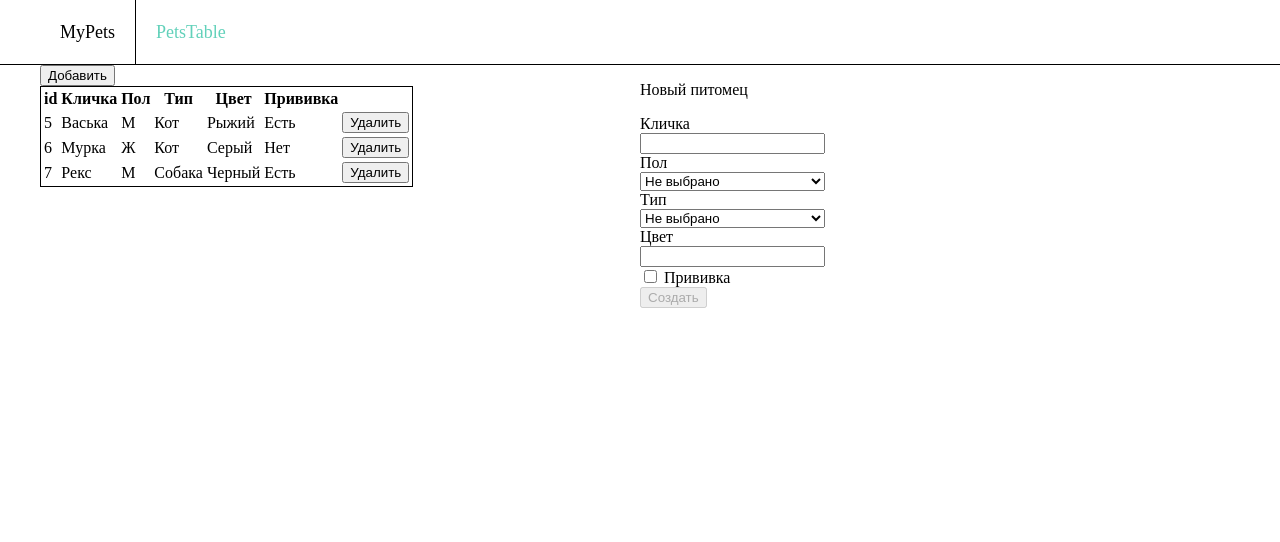
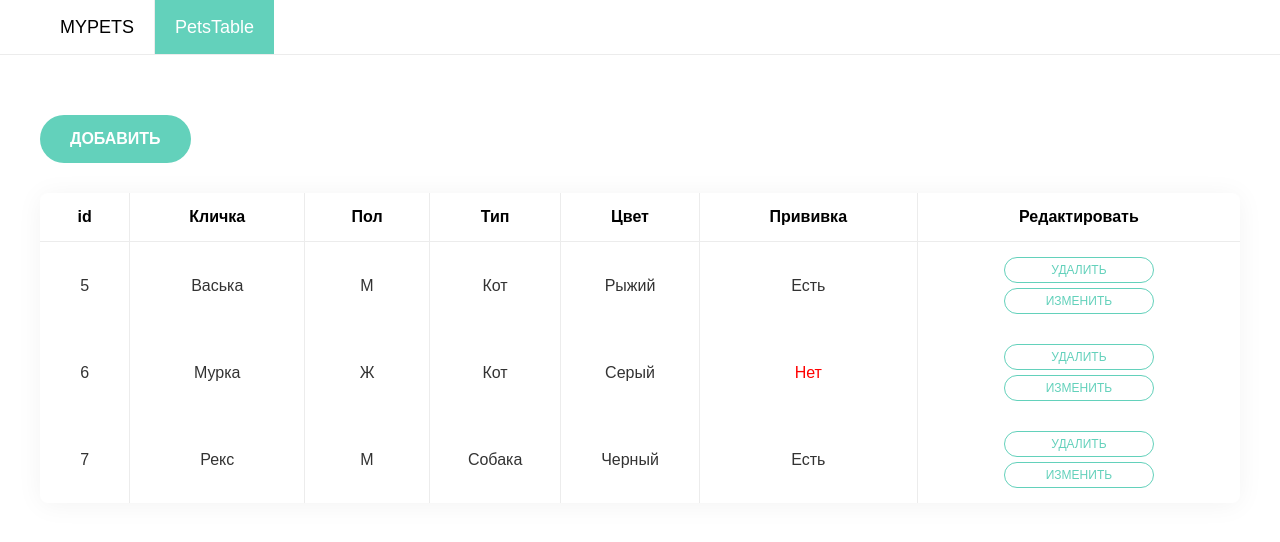
Before and after one commit to tsygvintseva/test-ng-app, an Angular app: page /pets-table in a window 1280 px wide. Shown: the top 542 px of the page. Built offline with nearby package versions, Linux system fonts and the light colour scheme.

Commit message:
added form logic and some styles

```diff
--- a/src/app/app-routing.module.ts
+++ b/src/app/app-routing.module.ts
@@ -1,9 +1,13 @@
 import { NgModule } from '@angular/core';
 import { Routes, RouterModule } from '@angular/router';
 
+import { IndexComponent } from './index/index.component';
 import { PetsTableComponent } from './pets-table/pets-table.component';
 
+
 const routes: Routes = [
+  { path: '',  redirectTo: '/index', pathMatch: 'full'},
+  { path: 'index', component: IndexComponent },
   { path: 'pets-table', component: PetsTableComponent }
 ];
 
--- a/src/app/app.module.ts
+++ b/src/app/app.module.ts
@@ -6,12 +6,14 @@ import { AppRoutingModule } from './app-routing.module';
 import { AppComponent } from './app.component';
 import { MenuComponent } from './menu/menu.component';
 import { PetsTableComponent } from './pets-table/pets-table.component';
+import { IndexComponent } from './index/index.component';
 
 @NgModule({
   declarations: [
     AppComponent,
     MenuComponent,
-    PetsTableComponent
+    PetsTableComponent,
+    IndexComponent
   ],
   imports: [
     BrowserModule,
--- /dev/null
+++ b/src/app/index/index.component.html
@@ -0,0 +1 @@
+<h1 class="index__title">Это тестовый проект, чтобы закрепить навыки <a href="https://angular.io/" class="">Angular</a></h1>
--- /dev/null
+++ b/src/app/index/index.component.scss
@@ -0,0 +1,8 @@
+.index__title {
+  margin-top: 100px;
+  text-align: center;
+
+  & a {
+    color: #63D1BB;
+  }
+}
--- /dev/null
+++ b/src/app/index/index.component.ts
@@ -0,0 +1,15 @@
+import { Component, OnInit } from '@angular/core';
+
+@Component({
+  selector: 'app-index',
+  templateUrl: './index.component.html',
+  styleUrls: ['./index.component.scss']
+})
+export class IndexComponent implements OnInit {
+
+  constructor() { }
+
+  ngOnInit(): void {
+  }
+
+}
--- a/src/app/menu/menu.component.scss
+++ b/src/app/menu/menu.component.scss
@@ -1,5 +1,5 @@
 .header {
-  border-bottom: 1px solid #000;
+  border-bottom: 1px solid #ECECEC;
 }
 
 .main-nav {
@@ -9,35 +9,40 @@
 }
 
 .main-nav__logo {
-  padding: 20px;
+  padding: 15px 20px;
   margin: 0;
   font-size: 18px;
   line-height: 24px;
-  border-right: 1px solid #000;
+  border-right: 1px solid #ECECEC;
 }
 
 .main-nav__list {
   margin: 0;
-  padding: 20px;
+  padding: 0;
   list-style: none;
 }
 
 .main-nav__link {
+  display: block;
+  padding: 15px 20px;
   font-size: 18px;
   line-height: 24px;
-  color: #000;
+  color: #63D1BB;
   text-decoration: none;
 
   &:hover {
-    text-decoration: underline;
+    color: #fff;
+    background: #63D1BB;
   }
 }
 
 .main-nav__logo a {
   color: #000;
   text-decoration: none;
+  text-transform: uppercase;
 }
 
 .main-nav__link.active {
-  color: #62D1BA;
+  color: #fff;
+  background: #63D1BB;
 }
--- a/src/app/pets-table/pets-table.component.html
+++ b/src/app/pets-table/pets-table.component.html
@@ -1,8 +1,15 @@
+<div class="pets__wrap">
+
+  <button class="pets__button" (click)="click = !click" [disabled]="click">Добавить</button>
+
   <div class="pets">
-
-  <div class="pets__tableWrap">
-    <button>Добавить</button>
-    <table class="pets__table" *ngIf="pets.length > 0">
+    <div class="pets__tableWrap" [ngClass]="{ half: click, full: !click }">
+      <ng-template #elseBlock>
+        <p class="pets__tableAdd">
+          Нет питомцев
+        </p>
+      </ng-template>
+      <table class="pets__table" *ngIf="pets.length > 0; else elseBlock">
         <tr>
           <th>id</th>
           <th>Кличка</th>
@@ -10,7 +17,7 @@
           <th>Тип</th>
           <th>Цвет</th>
           <th>Прививка</th>
-        <th></th>
+          <th>Редактировать</th>
         </tr>
         <tr *ngFor="let pet of pets">
           <td class="">
@@ -28,38 +35,36 @@
           <td>
             {{pet.color}}
           </td>
-        <td>
-          <!-- {{pet.vaccine}} -->
-          <!-- <span>Есть</span>
-          <span>Нет</span> -->
+          <td [ngStyle]="{'color':pet.vaccination === true ? '#333' : '#FF0000' }">
             {{ pet.vaccination ? "Есть" : "Нет" }}
           </td>
-        <td>
-          <!-- <button (click)=changePet(pet.id)>Удалить</button> -->
-          <button (click)=deletePet(pet.id)>Удалить</button>
+          <td class="pets__buttonWrap">
+            <button class="pets__button-table" (click)=deletePet(pet.id)>Удалить</button>
+            <button class="pets__button-table">Изменить</button>
           </td>
         </tr>
       </table>
     </div>
 
-  <form class="pets__form" [formGroup]="petsForm" (ngSubmit)="onSubmit()">
+    <form class="pets__form" [formGroup]="petsForm"  [ngClass]="{ none: !click, hulf: click }">
 
-    <p class="">Новый питомец</p>
+      <h1 class="pets__form-title">{{title}}</h1>
 
       <label>
-      Кличка <input type="text" formControlName="name" required>
+        <span>Кличка</span>
+        <input type="text" formControlName="name" required>
       </label>
 
-    <label for="">
-      Пол
+      <label>
+        <span>Пол</span>
         <select formControlName="gender">
           <option value="" disabled>Не выбрано</option>
           <option *ngFor="let gender of genderArray" [ngValue]="gender">{{gender}}</option>
        </select>
       </label>
 
-    <label for="">
-      Тип
+      <label>
+        <span>Тип</span>
         <select formControlName="type">
           <option value="" disabled>Не выбрано</option>
           <option *ngFor="let type of typeArray" [ngValue]="type">{{type}}</option>
@@ -67,16 +72,17 @@
       </label>
 
       <label>
-      Цвет <input type="text" formControlName="color" required>
+        <span>Цвет</span>
+        <input type="text" formControlName="color" required>
       </label>
 
       <label class="pets__label-checkbox">
         <input class="pets__input-checkbox" type="checkbox" formControlName="vaccination">
-      Прививка
+        <span>Прививка</span>
       </label>
 
-    <button [disabled]="elName.invalid || elName.invalid || elGender.invalid || elType.invalid || elColor.invalid || elVaccine.invalid" type="submit">Cоздать</button>
+      <button class="pets__button pets__button--form" (click)="onSubmit()" (click)="click = !click" [disabled]="elName.invalid || elName.invalid || elGender.invalid || elType.invalid || elColor.invalid" type="submit">Cоздать</button>
 
     </form>
-
   </div>
+</div>
--- a/src/app/pets-table/pets-table.component.scss
+++ b/src/app/pets-table/pets-table.component.scss
@@ -1,29 +1,81 @@
 .pets {
   width: 100%;
   display: flex;
+  justify-content: space-between;
   box-sizing: border-box;
 }
 
-.pets__tableWrap {
-  width: 50%;
+.pets__tableWrap.half {
+  width: 60%;
+  transition: width 0.2s ease;
+}
+
+.pets__tableWrap.full {
+  width: 100%;
+  transition: width 0.2s ease;
 }
 
 .pets__table {
-  width: 50%;
-  border: 1px solid #000;
+  width: 100%;
+  margin-top: 30px;
+  text-align: center;
+  border-collapse: collapse;
+  background: #FFFFFF;
+  box-shadow: 0px 2px 27px rgba(0, 0, 0, 0.05);
+  border-radius: 8px;
+
+  & th {
+    padding: 15px;
+    margin: 0;
+    font-weight: 700;
+    font-size: 16px;
+    line-height: 18px;
+    color: #000000;
+    border-right: 1px solid #ECECEC;
+    border-bottom: 1px solid #ECECEC;
+
+    &:last-of-type {
+      border-right: none;
+    }
+  }
+
+  & td {
+    padding: 15px 5px;
+    margin: 0;
+    font-weight: 300;
+    font-size: 16px;
+    line-height: 20px;
+    color: #333333;
+    border-right: 1px solid #ECECEC;
+
+    &:last-of-type {
+      border-right: none;
+    }
+  }
 }
 
 .pets__form {
-  & label,
   & button {
     display: block;
   }
 
+  & label {
+    display: flex;
+    flex-direction: column;
+    margin-bottom: 10px;
+    color: #63D1BB;
+    cursor: pointer;
+    & span {
+      width: 20%;
+    }
+  }
+
   & input,
   & select {
-    display: block;
-    width: 100%;
+    margin-top: 5px;
+    padding: 10px;
     box-sizing: border-box;
+    border: 1px solid #ECECEC;
   }
 
   & input.pets__input-checkbox,
@@ -32,8 +84,88 @@
     width: auto;
   }
 }
-//
-// input.ng-pristine.ng-invalid.ng-touched,
-// input.ng-invalid.ng-dirty.ng-touched {
-//   border: 1px solid red;
-// }
+
+.pets__button {
+  padding: 15px 30px;
+  margin-top: 60px;
+  text-transform: uppercase;
+  font-weight: bold;
+  font-size: 16px;
+  text-transform: uppercase;
+  color: #FFFFFF;
+  background: #63D1BB;
+  border-radius: 40px;
+  border: none;
+  cursor: pointer;
+
+  &--form {
+    margin: 0 auto;
+    margin-top: 20px;
+    padding: 15px 50px;
+  }
+
+  &:disabled {
+    opacity: 0.4;
+    cursor: default;
+  }
+}
+
+.pets__button.disabled {
+  opacity: 0.4;
+  cursor: default;
+}
+
+.pets__button-table {
+  padding: 5px;
+  width: 150px;
+  margin: 0 auto;
+  margin-bottom: 5px;
+  font-size: 12px;
+  text-align: center;
+  color: #63D1BB;
+  text-transform: uppercase;
+  background: transparent;
+  border: 1px solid #63D1BB;
+  border-radius: 40px;
+  cursor: pointer;
+
+  &:last-of-type {
+    margin-bottom: 0;
+  }
+
+  &:hover {
+    color: #fff;
+    background: #63D1BB;
+  }
+}
+
+.pets__buttonWrap {
+  display: flex;
+  flex-direction: column;
+  justify-content: flex-start;
+}
+
+.pets__form.none {
+  display: none;
+}
+
+.pets__form.hulf {
+  width: 35%;
+}
+
+.pets__tableAdd {
+  margin-top: 40px;
+  text-align: center;
+  font-size: 32px;
+}
+
+.pets__form-title {
+  margin-top: 0;
+  font-size: 22px;
+  color: #63D1BB;
+}
+
+.pets__input-checkbox {
+  margin: 0;
+  margin-right: 5px;
+}
--- a/src/app/pets-table/pets-table.component.ts
+++ b/src/app/pets-table/pets-table.component.ts
@@ -17,11 +17,11 @@ export class PetsTableComponent implements OnInit {
   }
 
   pets = mockData;
-
   petsForm: FormGroup;
-
+  click = false;
+  button = 'Создать';
+  title = 'Новый питомец';
   genderArray = ['M', 'Ж'];
-
   typeArray = ['Кот', 'Собака', 'Птица'];
 
   initForm() {
@@ -30,13 +30,14 @@ export class PetsTableComponent implements OnInit {
       'gender': ['', [Validators.required]],
       'type': [ '' , [Validators.required]],
       'color': [ '' , [Validators.required, Validators.minLength(3)]],
-      'vaccination': [ false , [Validators.requiredTrue]],
+      'vaccination': [ false ],
     })
   }
 
   onSubmit() {
     // const id = ++this.counter;
-    const id = this.pets.length + 1;
+    const maxId = this.pets.reduce((max, item) => item.id > max ? item.id : max, 0);
+    const id = maxId + 1;
     const pet = {
       id,
       name : this.petsForm.value.name,
@@ -50,11 +51,7 @@ export class PetsTableComponent implements OnInit {
   }
 
   deletePet(id) {
-    const index = this.pets.findIndex((pet) => {
-      return pet.id === id;
-    });
-
-    this.pets.splice(index, 1);
+    this.pets.splice(this.pets.findIndex((pet) => pet.id === id), 1);
   }
 
   // Валидация
@@ -73,8 +70,4 @@ export class PetsTableComponent implements OnInit {
   get elColor() {
     return this.petsForm.get('color');
   }
-
-  get elVaccine() {
-    return this.petsForm.get('vaccination');
-  }
 }
--- a/src/styles.scss
+++ b/src/styles.scss
@@ -1,3 +1,4 @@
 body {
   margin: 0;
+  font-family: "Arial", sans-serif;
 }
```
Also changed, not shown: src/app/menu/app.cats.mock.ts (added, +17 -0 lines), 1 other file (tests, documents, lock files or other folders). Lines whose indentation alone changed are shown as unchanged.
